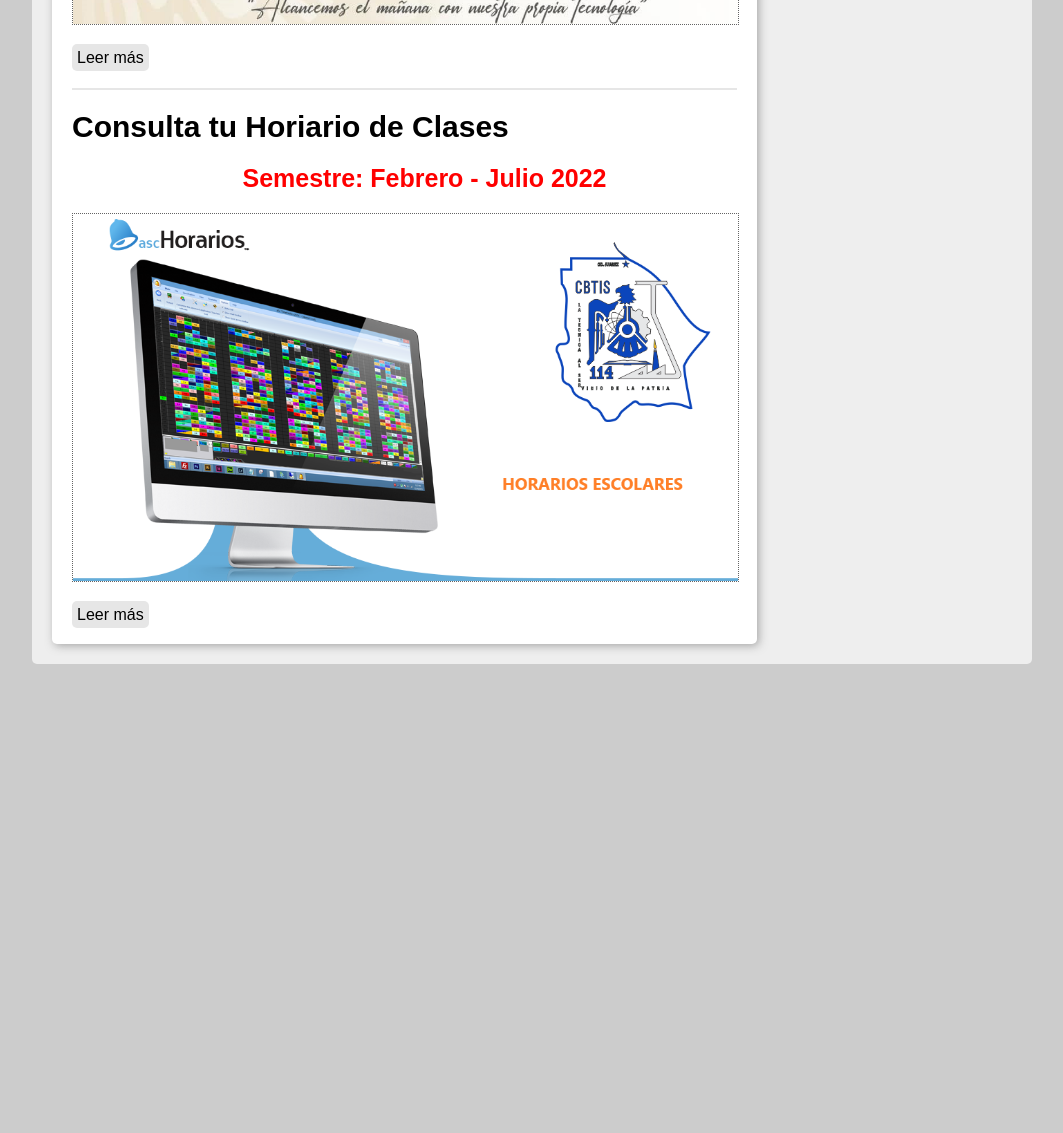
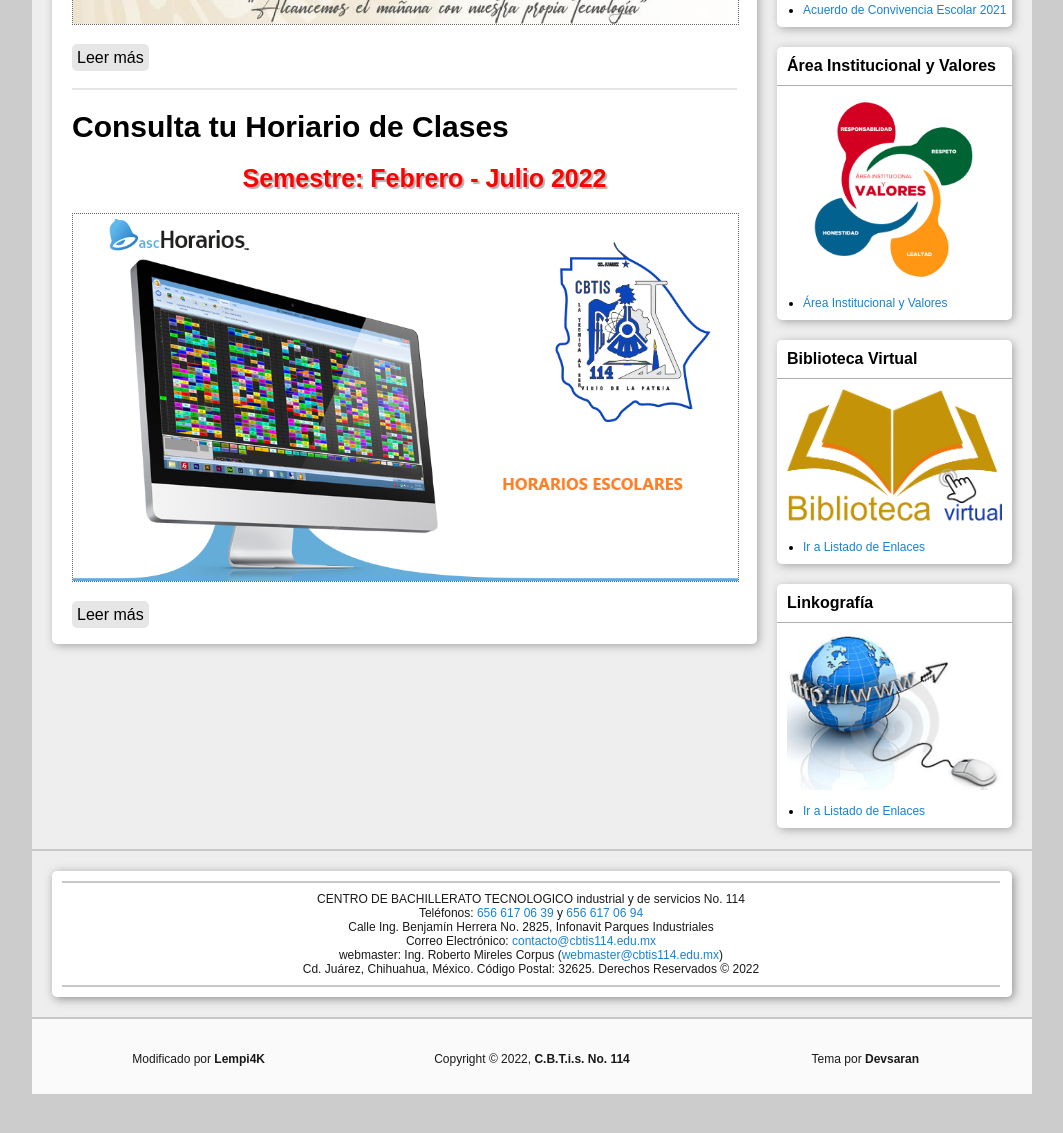
Before and after one commit to Lempi4K/PaginaCBTIS114-Replica-, a plain HTML site: page Index.html in a window 1280 px wide. Shown: the part 641-1774 px from the top of the page, without its empty margins (108-1171 px from the left). Before the commit the page ends 1305 px from the top, so only its background shows below. Drawn offline with Linux system fonts and the light colour scheme.

Commit message:
0.3: Pie y agregaciones

```diff
--- a/Estilos/AjustesGlobales.css
+++ b/Estilos/AjustesGlobales.css
@@ -32,3 +32,10 @@ body{
 #ContenedorMain{
     margin: 0px 20px;
 }
+
+#EspacioSeparador{
+    width: 100%;
+    height: 1px;
+    margin: 20px 0px;
+    border-bottom: rgb(200, 200, 200) solid 2px;
+}
--- a/Estilos/Cuerpo/Cuerpo.css
+++ b/Estilos/Cuerpo/Cuerpo.css
@@ -30,6 +30,7 @@
     font-weight: bold;
     color: red;
     padding: 0px 20px;
+    text-shadow: rgba(100, 100, 100, 0.5) 2px 2px 1px;
 }
 
 .ArtImg{
--- /dev/null
+++ b/Estilos/Cuerpo/Pie.css
@@ -0,0 +1,49 @@
+#Pie{
+width:100%;
+font-family: Arial;
+font-size: 12px;
+}
+
+#PieGrande{
+    width: 960px;
+    background-color: white;
+    border-radius: 5px;
+    box-shadow: rgba(50, 50, 50, 0.5) 2px 2px 10px;
+    margin: 0px 20px 20px;
+    padding: 10px 0px;
+}
+.PieGrandeP{
+    width: 920px;
+    text-align: center;
+    padding: 9px;
+    margin: 0px 10px;
+    color: rgb(25, 25, 25);
+    border-top: rgb(200, 200, 200) solid 2px;
+    border-bottom: rgb(200, 200, 200) solid 2px;
+}
+.PieGrandeP > a{
+    color: #1982d1;
+    text-decoration: none;
+}
+
+#PieChico{
+width: 1000px;
+height: 75px;
+background-color: rgb(250, 250, 250);
+border-top: rgb(200, 200, 200) solid 2px;
+color: rgb(25, 25, 25);
+width: 100%;
+}
+.PieChicoP{
+    width: 33.3333%;
+    display: block;
+    position: relative;
+    float: left;
+    text-align: center;
+    top: 50px;
+    transform: translate(0%, -125%);
+}
+.PieChicoP > strong > a{
+    color: rgb(25, 25, 25);
+    text-decoration: none;
+}
--- a/Index.html
+++ b/Index.html
@@ -12,6 +12,7 @@
         @import url("/Estilos/BloqueArriba/BarraNavegacion.css");
         @import url("Estilos/Cuerpo/Cuerpo.css");
         @import url("Estilos/Cuerpo/BarraDerecha.css");
+        @import url("Estilos/Cuerpo/Pie.css");
     </style>
     <link rel="stylesheet" href="/Estilos/AjustesGlobales.css" />
 </head>
@@ -192,7 +193,7 @@
 
             </section>
             <aside id="BarraDerecha">
-                <div class="Mosaico">
+                <div id="CorreoE-Ins"class="Mosaico">
                     <div class="MosTitulo">
                         Correo-E Institucional
                     </div>
@@ -202,7 +203,71 @@
                     <div class="MosLink">
                         <ul>
                             <li>
-                                <a href="https://www.cbtis114.edu.mx/appsWeb/consultaCorreoE/">Ir al Correo-E del C.B.T.i.s. No. 114</a>
+                                <a href="https://www.cbtis114.edu.mx/appsWeb/consultaCorreoE/" target="_blank">Ir al Correo-E del C.B.T.i.s. No. 114</a>
+                            </li>
+                        </ul>
+                    </div>
+                </div>
+                <div id="EspacioInutil"></div>
+                <div id="Acu-Conv"class="Mosaico">
+                    <div class="MosTitulo">
+                        Acuerdo de Convivencia
+                    </div>
+                    <div class="MosImg">
+                        <img src="/img/BarraDerecha/Acuerdos-de-Convivencia-Escolar.jpg">
+                    </div>
+                    <div class="MosLink">
+                        <ul>
+                            <li>
+                                <a href="http://www.cbtis114.edu.mx/sites/default/files/Acuerdos%20de%20Convivencia%20Escolar/2021/Acuerdo-Escolar-de-Convivencia-2021-V2.pdf" target="_blank">Acuerdo de Convivencia Escolar 2021</a>
+                            </li>
+                        </ul>
+                    </div>
+                </div>
+                <div id="EspacioInutil"></div>
+                <div id="Ar-Ins-Val"class="Mosaico">
+                    <div class="MosTitulo">
+                        Área Institucional y Valores
+                    </div>
+                    <div class="MosImg">
+                        <img src="/img/BarraDerecha/logoAreaInstyValores.png">
+                    </div>
+                    <div class="MosLink">
+                        <ul>
+                            <li>
+                                <a href="http://www.cbtis114.edu.mx/sites/default/files/Area%20Institucional%20y%20Valores/Area%20Institucional%20y%20Valores.pdf" target="_blank">Área Institucional y Valores</a>
+                            </li>
+                        </ul>
+                    </div>
+                </div>
+                <div id="EspacioInutil"></div>
+                <div id="Biblio-Vir"class="Mosaico">
+                    <div class="MosTitulo">
+                        Biblioteca Virtual
+                    </div>
+                    <div class="MosImg">
+                        <img src="/img/BarraDerecha/logoBiVir.png">
+                    </div>
+                    <div class="MosLink">
+                        <ul>
+                            <li>
+                                <a href="http://www.cbtis114.edu.mx/BiVirCBT114" target="_blank">Ir a Listado de Enlaces</a>
+                            </li>
+                        </ul>
+                    </div>
+                </div>
+                <div id="EspacioInutil"></div>
+                <div id="Linko"class="Mosaico">
+                    <div class="MosTitulo">
+                        Linkografía
+                    </div>
+                    <div class="MosImg">
+                        <img src="/img/BarraDerecha/logoLinkografia.png">
+                    </div>
+                    <div class="MosLink">
+                        <ul>
+                            <li>
+                                <a href="http://www.cbtis114.edu.mx/Linkografia" target="_blank">Ir a Listado de Enlaces</a>
                             </li>
                         </ul>
                     </div>
@@ -210,7 +275,25 @@
             </aside>
             <div class="ReguladorDeFlujo"></div>
         </div>
-        <div id="EspacioInutil"></div>
+        <div id="EspacioSeparador"></div>
+        <footer id="Pie">
+            <div id="PieGrande">
+                <div class="PieGrandeP">
+                    CENTRO DE BACHILLERATO TECNOLOGICO industrial y de servicios No. 114<br>
+                    Teléfonos: <a href="tel:6566170639">656 617 06 39</a> y <a href="tel:6566170694">656 617 06 94</a><br>
+                    Calle Ing. Benjamín Herrera No. 2825, Infonavit Parques Industriales<br>
+                    Correo Electrónico: <a href="mailto:contacto@cbtis114.edu.mx">contacto@cbtis114.edu.mx</a><br>
+                    webmaster: Ing. Roberto Mireles Corpus (<a href="mailto:webmaster@cbtis114.edu.mx">webmaster@cbtis114.edu.mx</a>)<br>
+                    Cd. Juárez, Chihuahua, México. Código Postal: 32625. Derechos Reservados © 2022
+                </div>
+            </div>
+            <div id="PieChico">
+                <p class="PieChicoP">Modificado por <strong><a href="https://github.com/Lempi4K/PaginaCBTIS114-Replica-" target="_blank">Lempi4K</a></strong></p>
+                <p class="PieChicoP">Copyright &copy; 2022, <strong><a href="http://www.cbtis114.edu.mx/" target="_self">C.B.T.i.s. No. 114</a></strong></p>
+                <p class="PieChicoP">Tema por <strong><a href="https://www.devsaran.com/" target="_blank">Devsaran</a></strong></p>
+            </div>
+        </footer>
     </div>
+    <div id="EspacioInutil"></div>
 </body>
 </html>
```
Also changed, not shown: img/BarraDerecha/Acuerdos-de-Convivencia-Escolar.jpg (added), img/BarraDerecha/logoAreaInstyValores.png (added), img/BarraDerecha/logoBiVir.png (added), img/BarraDerecha/logoLinkografia.png (added).
